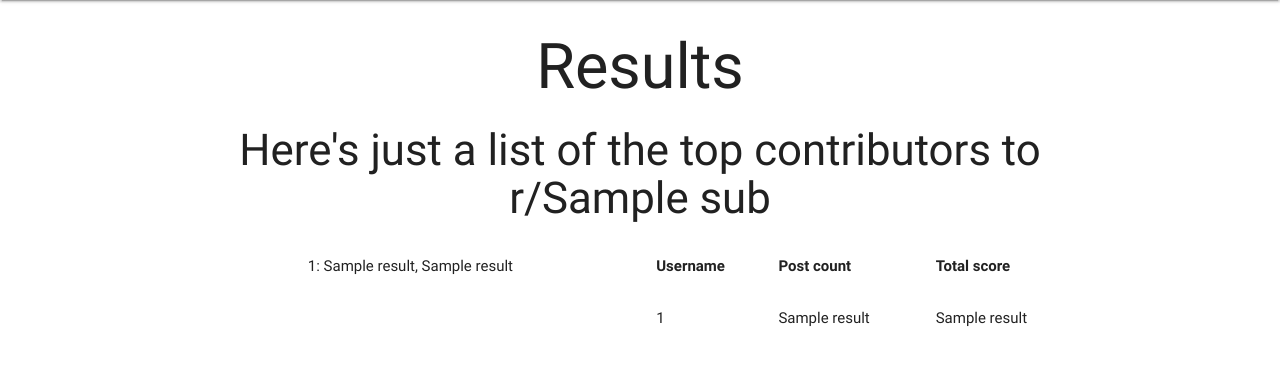
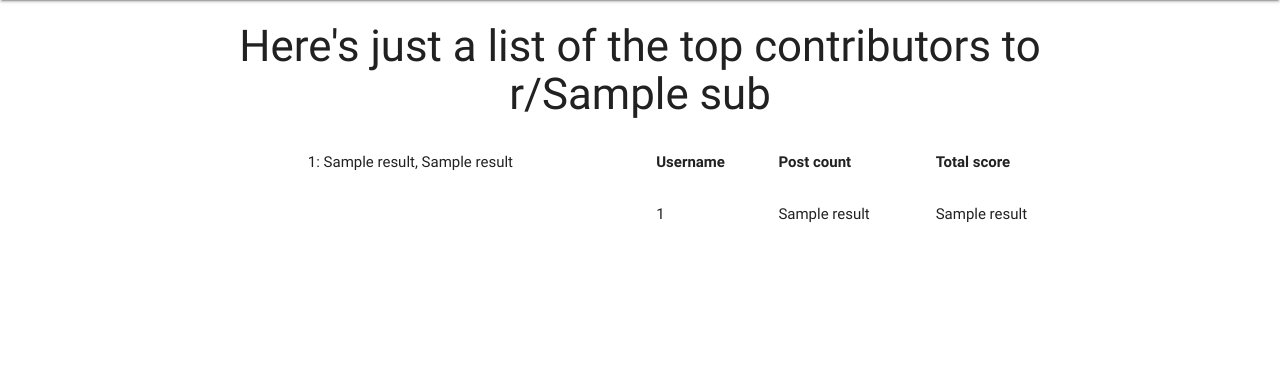
Before and after one commit to fatcat2/biggestContributor, a Flask app: template templates/index.html in a window 1280 px wide. Shown: the part 64-429 px from the top of the page. Run offline with Flask 2, Linux system fonts and the light colour scheme; the template is opened without the code that fills it: most values are stand-ins (such as "Sample title", 1, 10 or a date in 2020).

Commit message:
got rid of the results thing

```diff
--- a/templates/index.html
+++ b/templates/index.html
@@ -14,7 +14,6 @@
 		</div>
 	</nav>
 	<div class="container">
-		<h1>Results</h1>
 		<h3>Here's just a list of the top contributors to r/{{ sub }}</h3>
 		<div class="row">
 			<div class="col s6">
```
Also changed, not shown: 1 other file.
